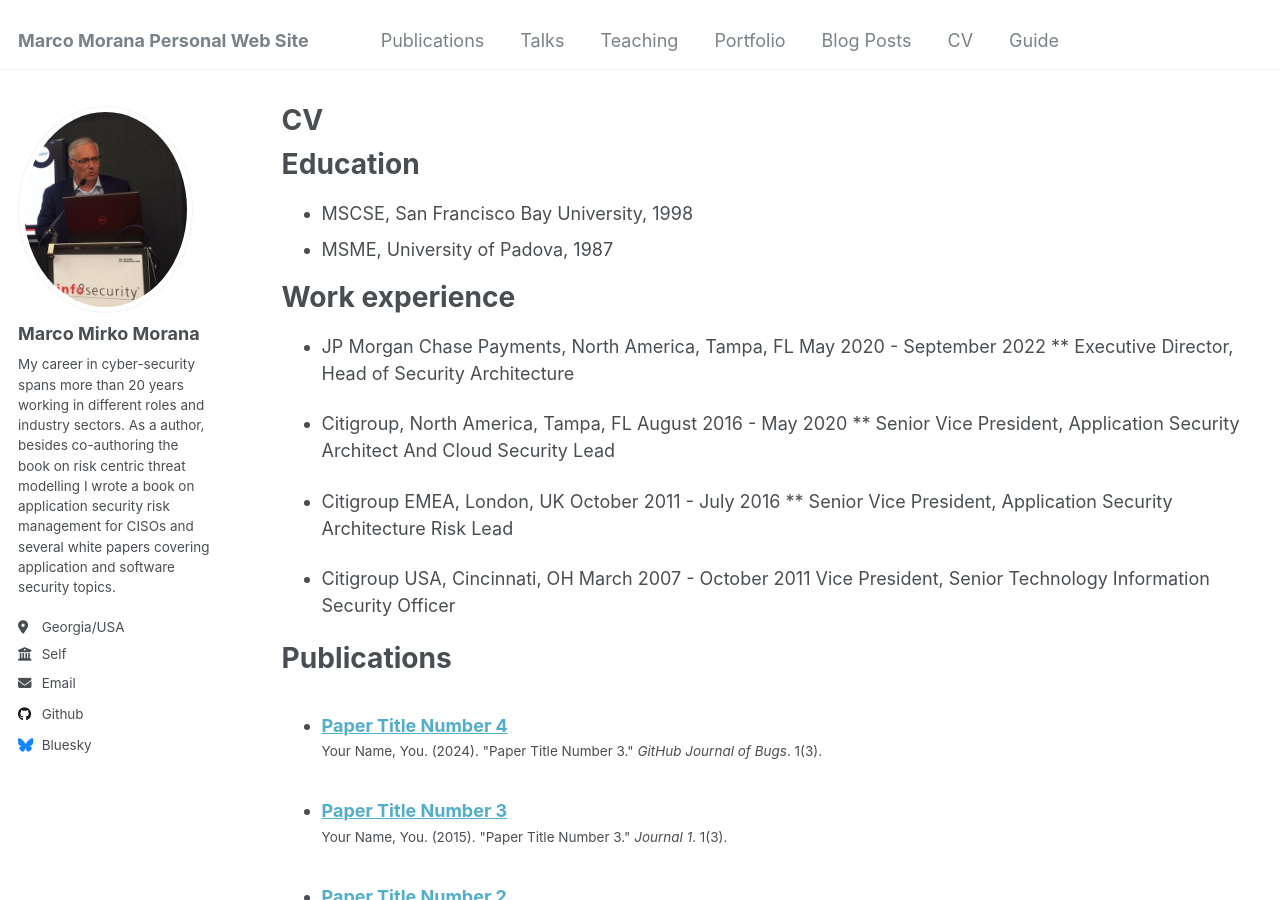
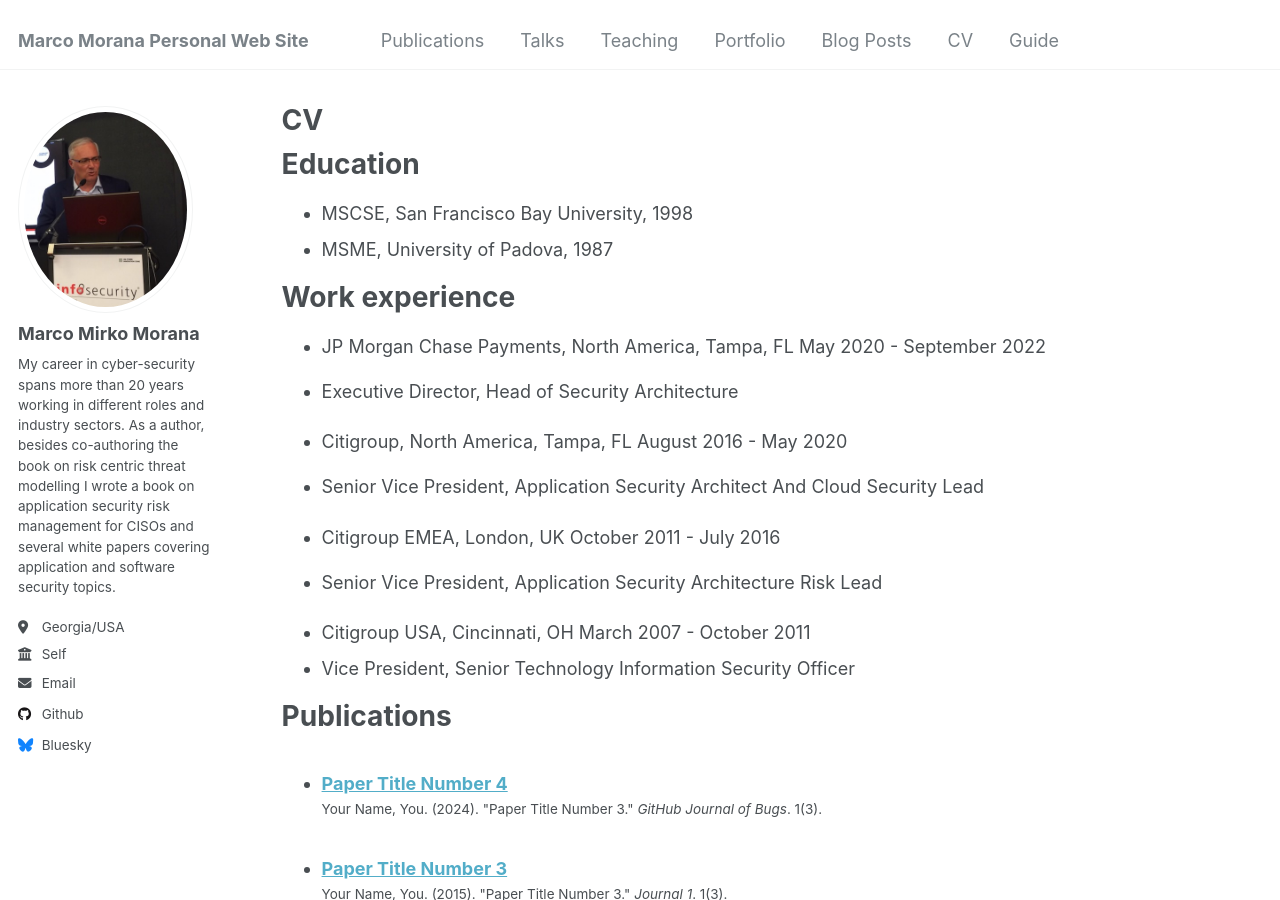
Before and after one commit to mmorana1/marcom, a Jekyll site: the page built from _pages/cv.md, in a window 1280 px wide and 900 px high. Built offline with Jekyll 4.4.1, drawn with Linux system fonts in a browser that asks for light colours.

Commit message:
Update cv.md

```diff
--- a/_pages/cv.md
+++ b/_pages/cv.md
@@ -18,16 +18,16 @@ Work experience
 ======
 
 * JP Morgan Chase Payments, North America, Tampa, FL 	May 2020 - September 2022
-** Executive Director, Head of Security Architecture
+- Executive Director, Head of Security Architecture
 
 * Citigroup, North America, Tampa, FL 	August 2016 - May 2020
-** Senior Vice President, Application Security Architect And Cloud Security Lead
+- Senior Vice President, Application Security Architect And Cloud Security Lead
 
 * Citigroup EMEA, London, UK 	October 2011 - July 2016
-** Senior Vice President, Application Security Architecture Risk Lead
+- Senior Vice President, Application Security Architecture Risk Lead
 
 * Citigroup USA, Cincinnati, OH 	March 2007 - October 2011
-Vice President, Senior Technology Information Security Officer
+- Vice President, Senior Technology Information Security Officer
 
 Publications
 ======
```
